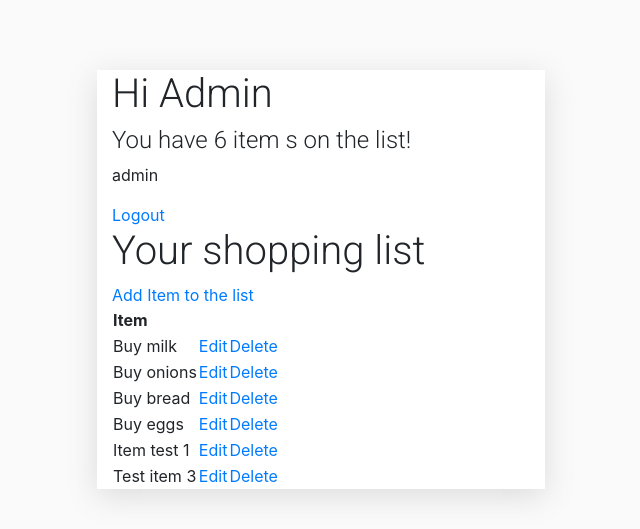
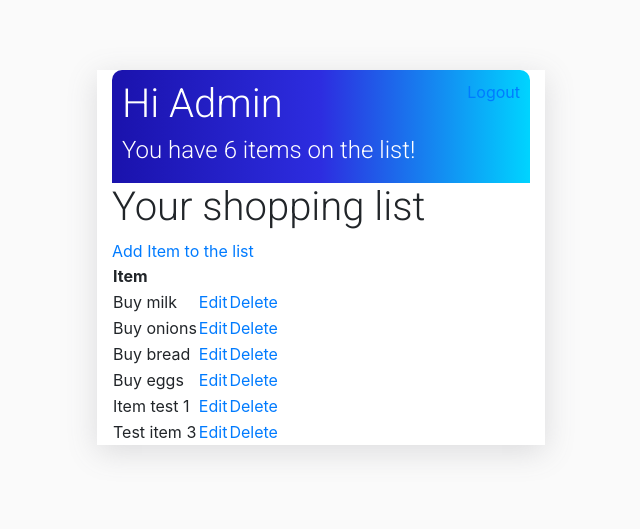
Before and after one commit to slbabin/shopping-list4, a Django app: page / in a window 1280 px wide. Shown: the top 529 px of the page, without its empty margins (319-959 px from the left). Run offline with Django 3.2, Linux system fonts and the light colour scheme; a user stored in the database is signed in; data comes from the database, SQL or seed files in the repository; both versions use the stored data as it was after the commit; some libraries are stand-ins or nearby versions.

Commit message:
Added styling to the heading

```diff
--- a/shoppinglistapp/templates/shoppinglistapp/base.html
+++ b/shoppinglistapp/templates/shoppinglistapp/base.html
@@ -36,6 +36,15 @@
     h6 {
         font-family: 'Roboto', sans-serif;
     }
+
+    .container-header{
+        display: flex;
+        border-radius: 10px 10px 0 0;
+        padding: 10px;
+        justify-content: space-between;
+        color: #fff;
+        background: linear-gradient(90deg, rgba(26,18,172,1) 0%, rgba(45,45,224,1) 50%, rgba(0,212,255,1) 100%);
+    }
 </style>
 </head>
 <body>
--- a/shoppinglistapp/templates/shoppinglistapp/item_list.html
+++ b/shoppinglistapp/templates/shoppinglistapp/item_list.html
@@ -6,19 +6,20 @@
 
         <div>
             <h1>Hi {{request.user | title}}</h1>
-            <h4>You have {{count}} item {{count|pluralize}} on the list!</h4>
+            <h4>You have {{count}} item{{count|pluralize}} on the list!</h4>
         </div>
+        {% if request.user.is_authenticated %}
+
+        <a href="{% url 'logout' %}">Logout</a>
+        {% else %}
+        <a href="{% url 'login' %}">Login</a>
+        {% endif %}
     </div>
 
-    {% if request.user.is_authenticated %}
-    <p>{{request.user}}</p>
-    <a href="{% url 'logout' %}">Logout</a>
-    {% else %}
-    <a href="{% url 'login' %}">Login</a>
-    {% endif %}
 
 
-    <h1>Your shopping list {{ color }}</h1>
+
+    <h1>Your shopping list </h1>
     <a href="{% url 'item-create' %}">Add Item to the list</a>
 
     <table>
```
Also changed, not shown: db.sqlite3.
